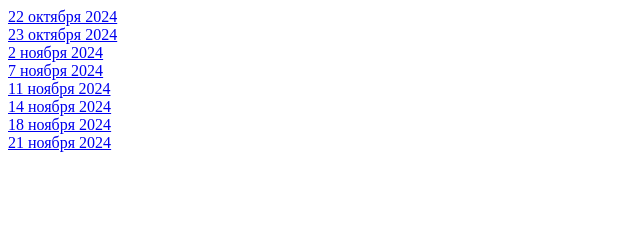
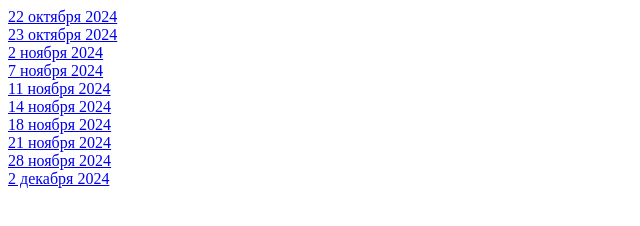
Before and after one commit to Oleg66-11/Oleg66-11.github.io, a plain HTML site: page index.html in a window 1280 px wide. Shown: the whole page, without its empty margins (0-640 px from the left). Drawn offline with Linux system fonts and the light colour scheme.

Commit message:
Update index.html

```diff
--- a/index.html
+++ b/index.html
@@ -15,5 +15,7 @@
     <a href="18nov24.html"> 18 ноября 2024</a> <br>
     <a href="21nov24.html"> 21 ноября 2024</a> <br>
     <a href="25nov24.html'> 25 ноября 2024</a> <br>
+    <a href="28nov24.html"> 28 ноября 2024 </a> <br>
+    <a href="02dec24.html"> 2 декабря 2024 </a> <br>
 </body>
 </html>
```
